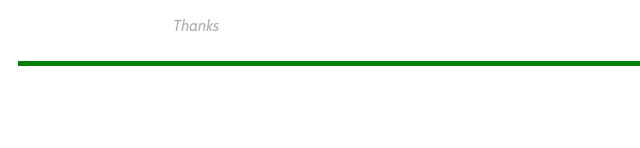
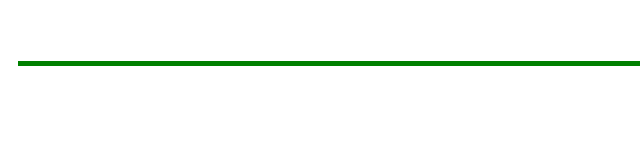
Before and after one commit to devang1707/sample, a plain HTML site: page index.html in a window 1280 px wide. Shown: the part 462-610 px from the top of the page, 0-640 px from the left. Drawn offline with nearby package versions, Linux system fonts and the light colour scheme.

Commit message:
removed p

```diff
--- a/index.html
+++ b/index.html
@@ -56,7 +56,7 @@
               On the Mobile side, i have developed applications for Android OS. <br/><br/>
               You can get in touch with me through email, or follow me on Twitter.<br/><br/>
               If you want to get connected, i am also on LinkedIn.</p><br/>
-              <p>Thanks</p>
+
       </section>
 
       <div id="stripes">
```
